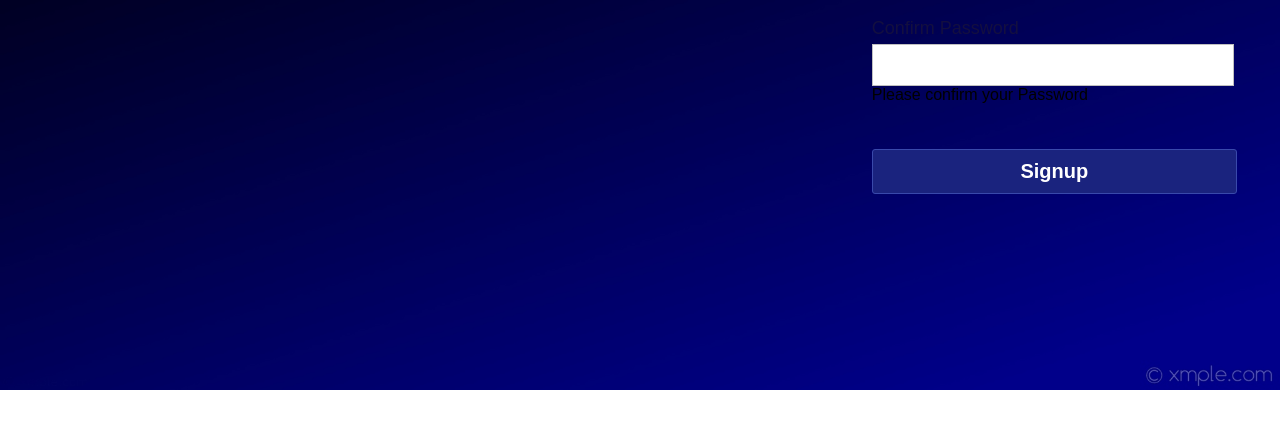
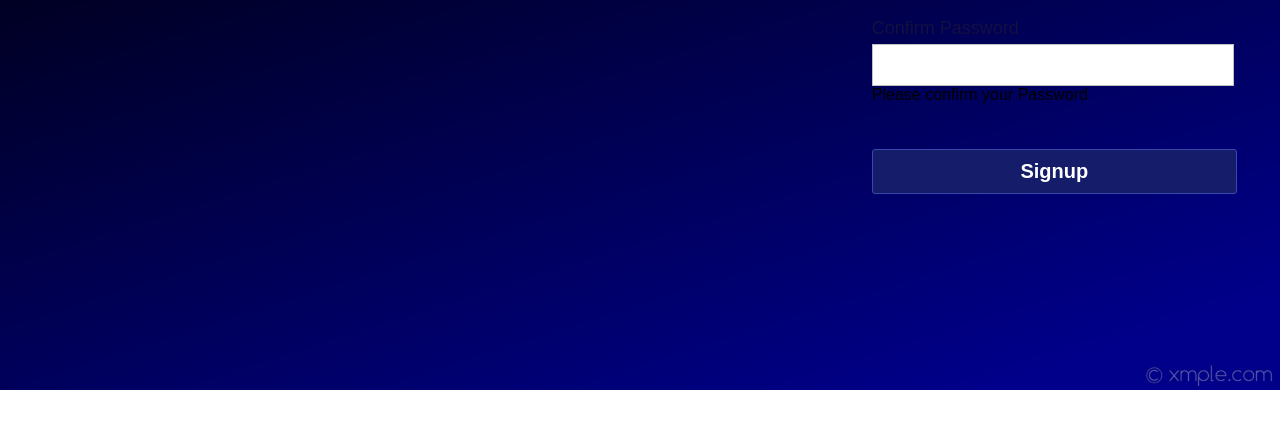
Before and after one commit to deen26/signup, a plain HTML site: page index.html in a window 1280 px wide. In both pictures the pointer is over the button "Signup". Shown: the part 330-758 px from the top of the page. Drawn offline with Linux system fonts and the light colour scheme.

Commit message:
button hover

```diff
--- a/css.css
+++ b/css.css
@@ -57,3 +57,6 @@ body{
 	border: 1px solid #3949AB;
 	transition: .5s;
 }
+.signup_form button:hover{
+	background: #151c6a;
+}
```
